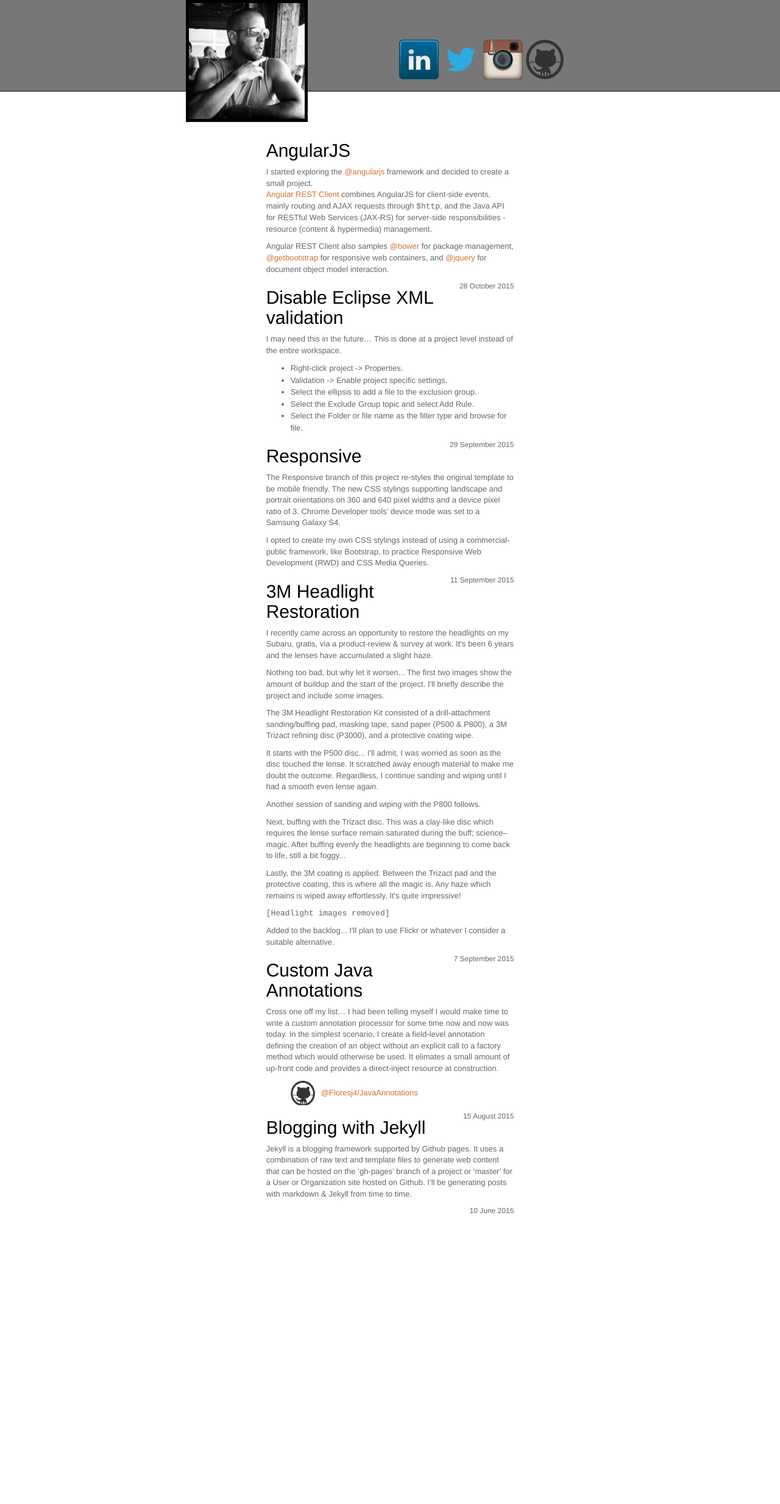
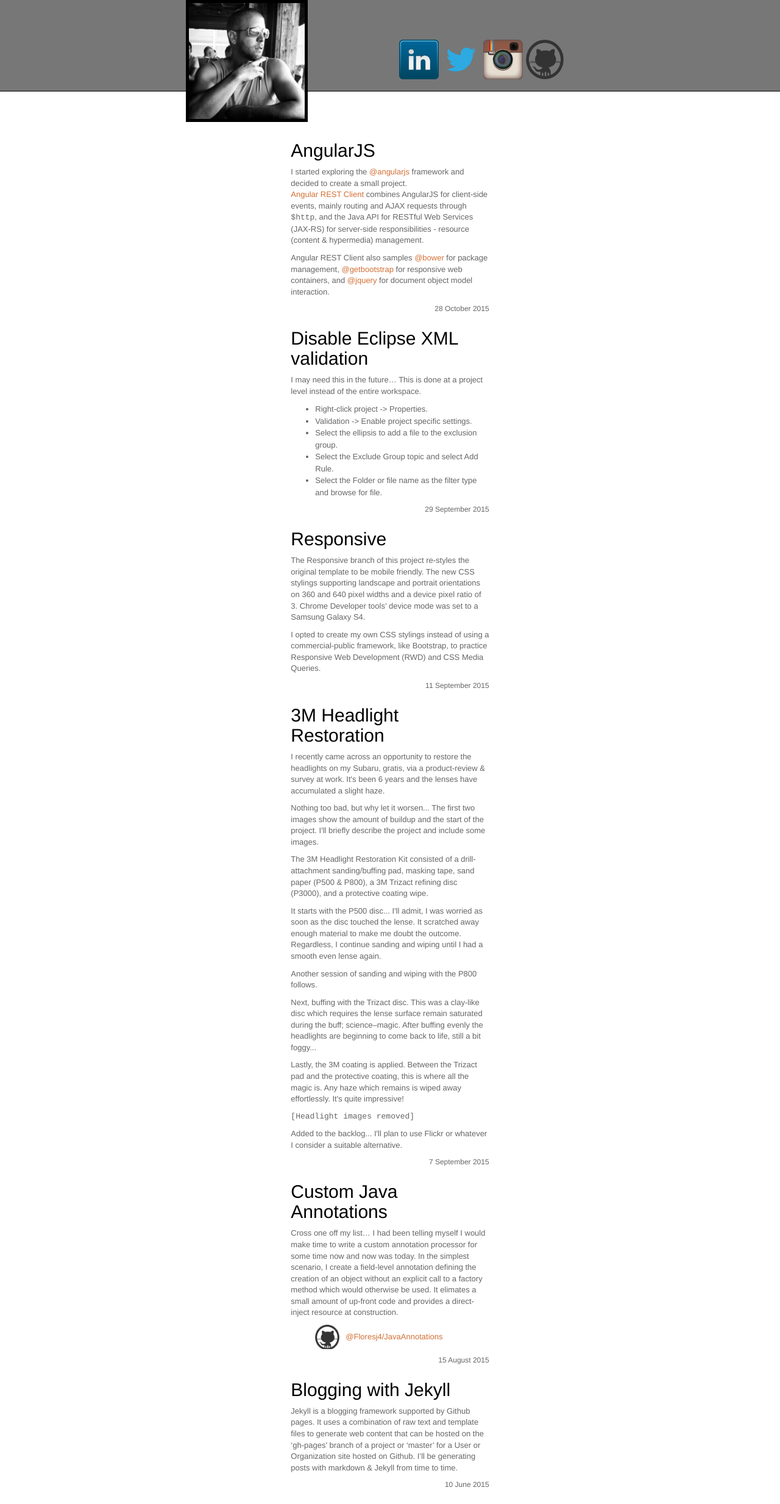
Before and after one commit to Floresj4/floresj4.github.io, a Jekyll site: the page built from index.html, in a window 1280 px wide. Shown: the whole page at 61% size. Built offline with Jekyll 4.4.1, drawn with Linux system fonts in a browser that asks for light colours; nearby versions of some CDN libraries; before the commit the page ends 1995 px from its top, so only the background shows below that.

Commit message:
shortend post width

```diff
--- a/style/site.css
+++ b/style/site.css
@@ -46,9 +46,10 @@ a {
 	}
 }
 .blog-post {
-	margin:0 auto;
+	margin:0 auto 50px;
 	font-size:13px;
 	color:#666;
+	width:80%;
 }
 .blog-post h2 {
 	color:#000;
```
